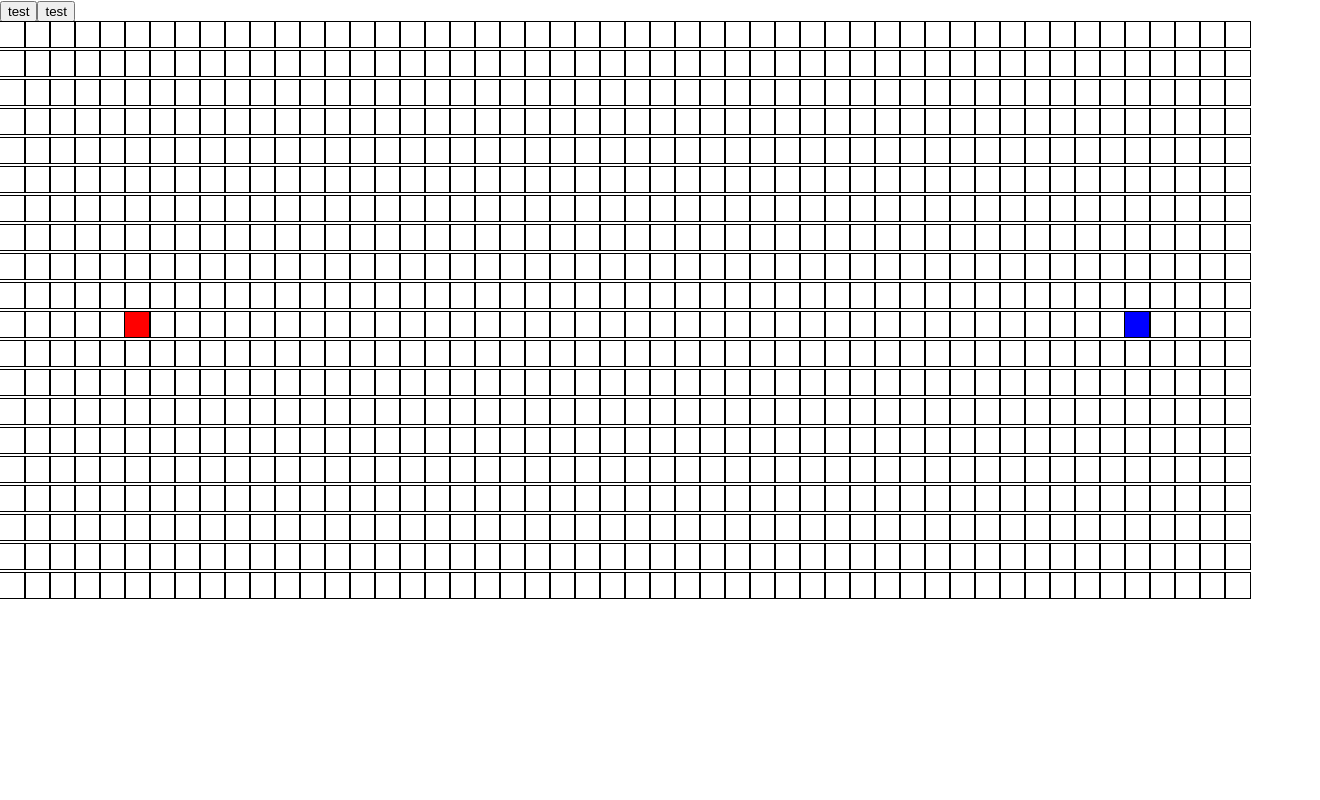
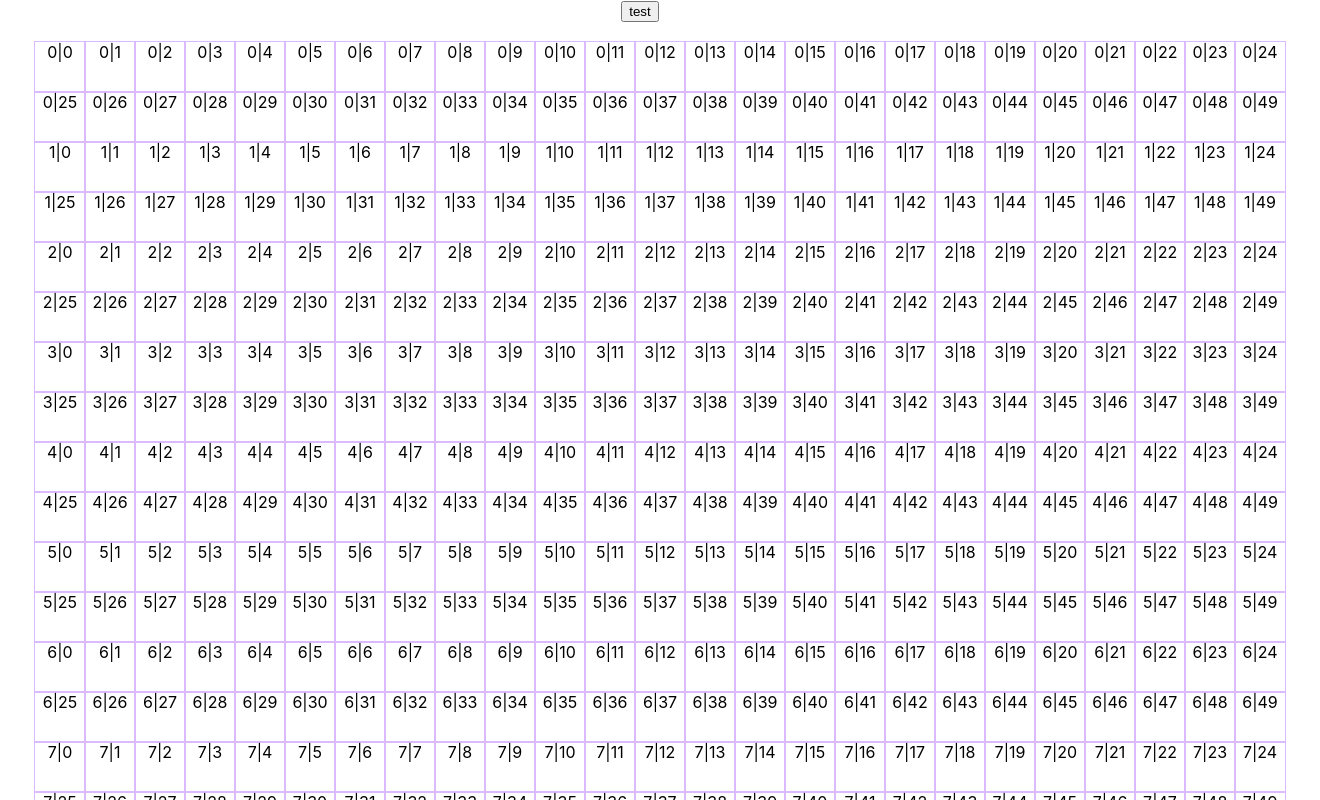
Before and after one commit to tonyli29/algoVisualizer, a React (Create React App) app: page / in a window 1280 px wide. Shown: the top 800 px of the page, 1320 px wide, since content can reach past the window. Built offline with nearby package versions, Linux system fonts and the light colour scheme.

Commit message:
attempt to add weighted algo but havent figured it out yet. Added function to return the diagnoal nodes of the current node

```diff
--- a/src/visualizer/Node/Node.css
+++ b/src/visualizer/Node/Node.css
@@ -1,7 +1,7 @@
 .node {
-  width: 25px;
-  height: 25px;
-  outline: 1px solid black;
+  width: 50px;
+  height: 50px;
+  outline: 1px solid #dbbaff;
   display: inline-block;
 }
 .node-start {
@@ -11,7 +11,7 @@
   background-color: blue;
 }
 .node-visited {
-  background-color: green;
+  background-color: #bf85ff;
 }
 .node-wall {
   background-color: grey;
--- a/src/visualizer/Node/Node.jsx
+++ b/src/visualizer/Node/Node.jsx
@@ -22,7 +22,9 @@ const Node = props => {
       onMouseDown={() => props.mouseDown(props.row, props.col)}
       onMouseUp={() => props.mouseUp(props.row, props.col)}
       onMouseEnter={() => props.mouseEnter(props.row, props.col)}
-    ></div>
+    >
+      {props.row}|{props.col}
+    </div>
   );
 };
 export default Node;
--- a/src/visualizer/PathFinder.css
+++ b/src/visualizer/PathFinder.css
@@ -0,0 +1,8 @@
+.main-container {
+  text-align: center;
+}
+.main-grid {
+  width: 100%;
+  margin: 0 auto;
+  padding: 20px;
+}
--- a/src/visualizer/PathFinder.jsx
+++ b/src/visualizer/PathFinder.jsx
@@ -1,6 +1,11 @@
 import React, { useState, useEffect } from "react";
 import Node from "./Node/Node";
-import { dijkstra, getNodesInShortestPathOrder } from "./algorithms/dijkstra";
+import "./PathFinder.css";
+import {
+  dijkstra,
+  getNodesInShortestPathOrder,
+  getDiagonalNeighbors
+} from "./algorithms/dijkstra";
 
 const PathFinder = props => {
   const [grid, setGrid] = useState([]);
@@ -40,7 +45,8 @@ const PathFinder = props => {
       isWall: false,
       previousNode: null,
       mousePressed: false,
-      nodeTracker: false
+      nodeTracker: false,
+      diagonal: []
     };
   };
 
@@ -52,7 +58,7 @@ const PathFinder = props => {
         );
         setTimeout(() => {
           animateShortestPath(shortestPath);
-        }, 8 * i);
+        }, 6 * i);
       }
       setTimeout(() => {
         const node = visitedNodesforAnimation[i];
@@ -68,7 +74,7 @@ const PathFinder = props => {
         const node = shortestPath[i];
         document.getElementById(`node-${node.row}-${node.col}`).className =
           "node node-shortest";
-      }, 10 * i);
+      }, 8 * i);
     }
   }
 
@@ -108,16 +114,10 @@ const PathFinder = props => {
   }
 
   return (
-    <div>
+    <div className="main-container">
       <button onClick={() => VisualizeDijkstra()}>test</button>
-      <button
-        onClick={() =>
-          getNodesInShortestPathOrder(grid[FINISH_ROW][FINISH_COL])
-        }
-      >
-        test
-      </button>
 
+      <div className="main-grid">
         {grid.map((row, rowId) => {
           return (
             <div key={rowId}>
@@ -141,6 +141,7 @@ const PathFinder = props => {
           );
         })}
       </div>
+    </div>
   );
 };
 
--- a/src/visualizer/algorithms/dijkstra.js
+++ b/src/visualizer/algorithms/dijkstra.js
@@ -5,9 +5,6 @@ export function dijkstra(grid, startNode, finishNode) {
   while (!!unvistedNodes.length) {
     sortNodesDistance(unvistedNodes);
     const closestNode = unvistedNodes.shift();
-    // closestNode.nodeTracker = true;
-    // if (vistedNodes.length > 0)
-    //   vistedNodes[vistedNodes.length - 1].nodeTracker = false;
     if (closestNode.isWall) continue;
     if (closestNode.distance === Infinity) return vistedNodes;
     closestNode.visited = true;
@@ -22,8 +19,31 @@ function sortNodesDistance(unvistedNodes) {
   unvistedNodes.sort((a, b) => a.distance - b.distance);
 }
 
+// function updateUnvisitedNeighbors(node, grid) {
+//   const unvistedNeighbors = getUnvisitedNeighbors(node, grid);
+//   const diagonalNeighbors = getDiagonalNeighbors(node, grid);
+//   node.diagonal = diagonalNeighbors;
+//   const previous = node.previousNode;
+//   for (const nodes of unvistedNeighbors) {
+//     // if (previous === null || previous.previousNode === null) {
+//     //   nodes.distance = node.distance + 1;
+//     //   console.log("not");
+//     // } else if (diagonalNeighbors.includes(previous.previousNode)) {
+//     //   previous.previousNode.distance = previous.previousNode.distance + 0.4;
+//     //   console.log("yet");
+//     // } else {
+//     //   console.log("H");
+//     //   nodes.distance = node.distance + 1;
+//     // }
+//     nodes.distance = node.distance + 1;
+//     nodes.previousNode = node;
+//   }
+// }
+
 function updateUnvisitedNeighbors(node, grid) {
   const unvistedNeighbors = getUnvisitedNeighbors(node, grid);
+  const diagonalNeighbors = getDiagonalNeighbors(node, grid);
+  node.diagonal = diagonalNeighbors;
   for (const nodes of unvistedNeighbors) {
     const { row, col } = nodes;
     const previous = nodes.previousNode;
@@ -31,23 +51,75 @@ function updateUnvisitedNeighbors(node, grid) {
     if (previous === null || previous.previousNode === null) {
       nodes.distance = node.distance + 1;
       nodes.previousNode = node;
-    } else if (
-      previous.previousNode.row ===
-      ((row + 1 && (col - 1 || col + 1)) || (row - 1 && (col - 1 || col + 1)))
-    ) {
-      nodes.distance = node.distance + 10;
+    } else if (diagonalNeighbors.includes(previous.previousNode)) {
+      nodes.distance = node.distance + 1.4;
       nodes.previousNode = node;
     }
   }
 }
 
+export function getDiagonalNeighbors(node, grid) {
+  const diagonalNeighbors = [];
+  const { row, col } = node;
+  if (row === 0 && col === 0) {
+    diagonalNeighbors.push(grid[row + 1][col + 1]);
+    // console.log(diagonalNeighbors);
+    return diagonalNeighbors;
+  }
+  if (row === 0 && col === 49) {
+    diagonalNeighbors.push(grid[row + 1][col - 1]);
+    // console.log(diagonalNeighbors);
+    return diagonalNeighbors;
+  }
+  if (row === 19 && col === 0) {
+    diagonalNeighbors.push(grid[row - 1][col + 1]);
+    // console.log(diagonalNeighbors);
+    return diagonalNeighbors;
+  }
+  if (row === 19 && col === 49) {
+    diagonalNeighbors.push(grid[row - 1][col - 1]);
+    // console.log(diagonalNeighbors);
+    return diagonalNeighbors;
+  }
+  if (row === 0) {
+    diagonalNeighbors.push(grid[row + 1][col - 1], grid[row + 1][col + 1]);
+    // console.log(diagonalNeighbors);
+    return diagonalNeighbors;
+  }
+  if (row === 19) {
+    diagonalNeighbors.push(grid[row - 1][col - 1], grid[row - 1][col + 1]);
+    // console.log(diagonalNeighbors);
+    return diagonalNeighbors;
+  }
+  if (col === 0) {
+    diagonalNeighbors.push(grid[row + 1][col + 1], grid[row - 1][col + 1]);
+    // console.log(diagonalNeighbors);
+    return diagonalNeighbors;
+  }
+  if (col === 49) {
+    diagonalNeighbors.push(grid[row + 1][col - 1], grid[row - 1][col - 1]);
+    // console.log(diagonalNeighbors);
+    return diagonalNeighbors;
+  }
+  if (row > 0)
+    diagonalNeighbors.push(grid[row - 1][col - 1], grid[row - 1][col + 1]);
+  if (row < grid.length - 1)
+    diagonalNeighbors.push(grid[row + 1][col - 1], grid[row + 1][col + 1]);
+  // console.log(diagonalNeighbors);
+  return diagonalNeighbors;
+}
+
 function getUnvisitedNeighbors(node, grid) {
   const neighbors = [];
+  const diagonalNeighbors = getDiagonalNeighbors(node, grid);
   const { col, row } = node;
   if (row > 0) neighbors.push(grid[row - 1][col]);
   if (row < grid.length - 1) neighbors.push(grid[row + 1][col]);
   if (col > 0) neighbors.push(grid[row][col - 1]);
   if (col < grid[0].length - 1) neighbors.push(grid[row][col + 1]);
+  // for (const dia in diagonalNeighbors) {
+  //   neighbors.push(dia);
+  // }
   return neighbors.filter(neighbors => !neighbors.visited);
 }
 
@@ -68,6 +140,5 @@ export function getNodesInShortestPathOrder(finishNode) {
     nodesInShortestPathOrder.unshift(currentNode);
     currentNode = currentNode.previousNode;
   }
-  console.log(nodesInShortestPathOrder);
   return nodesInShortestPathOrder;
 }
```
Lines whose indentation alone changed are shown as unchanged.
